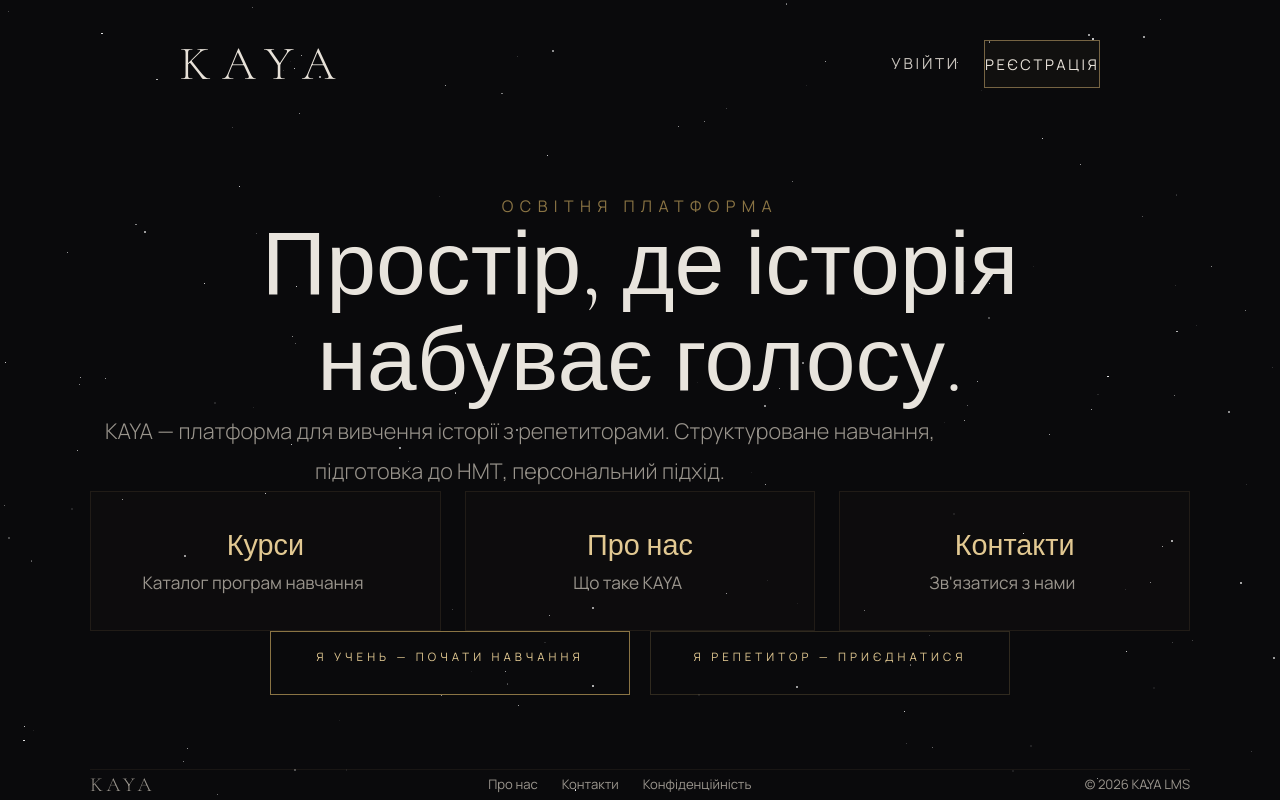
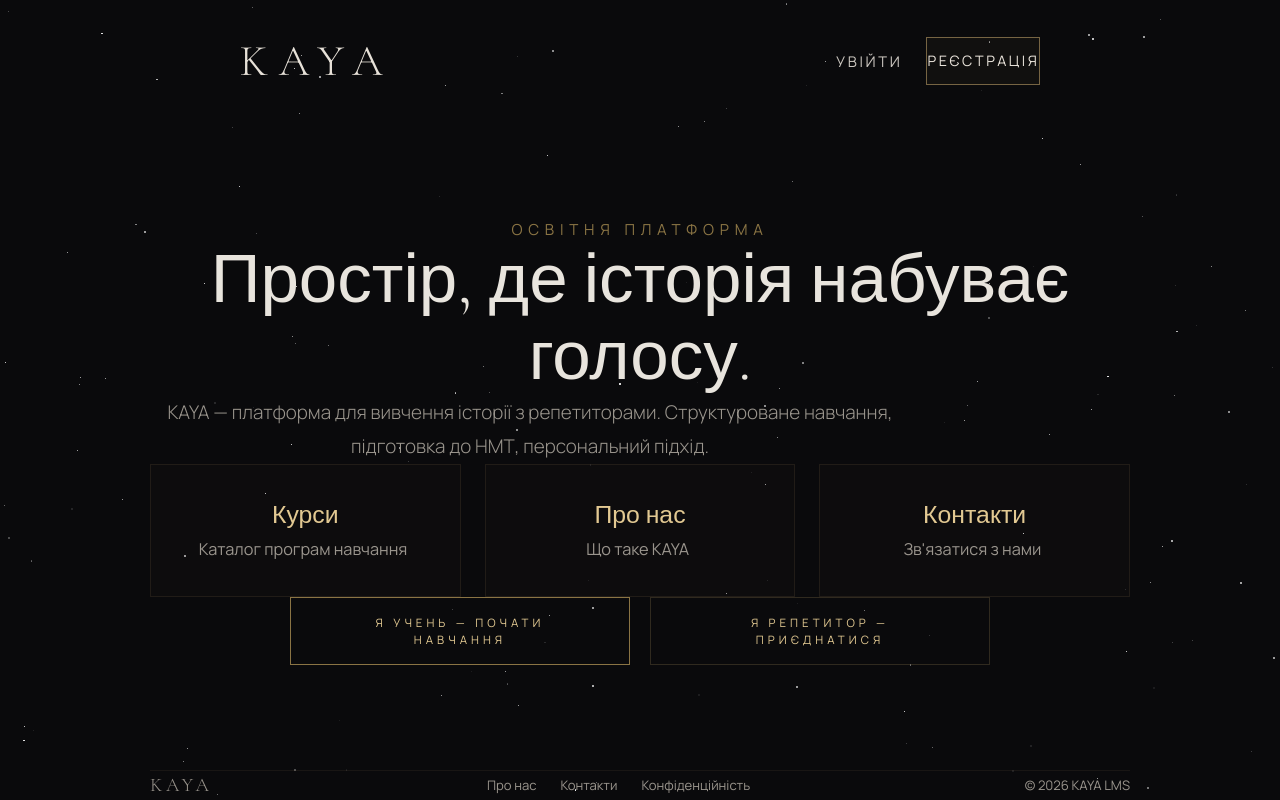
Before and after one commit to historicalalice-pixel/kaya-lms, a Next.js app in the folder web/: page /home in a window 1280 px wide. Built offline with nearby package versions, Linux system fonts and the light colour scheme; no server answers.

Commit message:
нова головна

```diff
--- a/web/src/app/home/page.tsx
+++ b/web/src/app/home/page.tsx
@@ -88,7 +88,7 @@ export default function HomePage() {
         >
           <Link
             href="/"
-            className="font-serif text-[2.3rem] md:text-[3rem] tracking-[0.24em] text-[rgba(245,239,230,0.94)] hover:text-[var(--text)] transition-colors duration-300"
+            className="font-serif text-[2.15rem] md:text-[2.75rem] tracking-[0.24em] text-[rgba(245,239,230,0.94)] hover:text-[var(--text)] transition-colors duration-300"
           >
             KAYA
           </Link>
@@ -109,13 +109,13 @@ export default function HomePage() {
               <>
                 <Link
                   href="/login"
-                  className="font-sans text-[0.95rem] tracking-[0.18em] uppercase text-[rgba(245,239,230,0.82)] hover:text-[var(--gold-light)] transition-colors duration-300"
+                  className="font-sans text-[0.92rem] tracking-[0.18em] uppercase text-[rgba(245,239,230,0.82)] hover:text-[var(--gold-light)] transition-colors duration-300"
                 >
                   Увійти
                 </Link>
                 <Link
                   href="/register"
-                  className="inline-flex items-center justify-center min-h-[48px] px-6 md:px-7 border border-[rgba(201,169,110,0.55)] bg-[rgba(201,169,110,0.04)] font-sans text-[0.92rem] tracking-[0.18em] uppercase text-[rgba(245,239,230,0.95)] hover:border-[rgba(227,196,136,0.9)] hover:bg-[rgba(201,169,110,0.08)] transition-all duration-300"
+                  className="inline-flex items-center justify-center min-h-[48px] px-6 md:px-7 border border-[rgba(201,169,110,0.55)] bg-[rgba(201,169,110,0.04)] font-sans text-[0.9rem] tracking-[0.18em] uppercase text-[rgba(245,239,230,0.95)] hover:border-[rgba(227,196,136,0.9)] hover:bg-[rgba(201,169,110,0.08)] transition-all duration-300"
                 >
                   Реєстрація
                 </Link>
@@ -126,18 +126,18 @@ export default function HomePage() {
       </header>
 
       {/* MAIN CONTENT */}
-      <main className="relative z-10 flex-1 flex flex-col items-center justify-center px-6 py-14 md:py-16">
-        <div className="max-w-[1180px] w-full text-center">
+      <main className="relative z-10 flex-1 flex flex-col items-center justify-center px-6 py-12 md:py-14">
+        <div className="max-w-[980px] w-full mx-auto text-center">
           {/* HERO TEXT */}
-          <p className="font-sans text-[0.92rem] md:text-[1rem] tracking-[0.4em] uppercase text-[var(--gold-dim)] mb-7">
+          <p className="font-sans text-[0.9rem] md:text-[0.95rem] tracking-[0.38em] uppercase text-[var(--gold-dim)] mb-7">
             Освітня платформа
           </p>
 
-          <h1 className="font-serif text-[clamp(3rem,7vw,6.2rem)] font-light leading-[1.08] text-[var(--text)] mb-8 max-w-[1100px] mx-auto">
+          <h1 className="font-serif text-[clamp(2.6rem,5.4vw,4.9rem)] font-light leading-[1.12] text-[var(--text)] mb-8 max-w-[1000px] mx-auto">
             Простір, де історія набуває голосу.
           </h1>
 
-          <p className="font-sans text-[1.15rem] md:text-[1.35rem] font-light leading-[1.85] text-[var(--text-dim)] mb-14 max-w-[860px] mx-auto">
+          <p className="font-sans text-[1.05rem] md:text-[1.18rem] font-light leading-[1.8] text-[var(--text-dim)] mb-14 max-w-[760px] mx-auto">
             KAYA — платформа для вивчення історії з репетиторами.
             Структуроване навчання, підготовка до НМТ, персональний підхід.
           </p>
@@ -146,36 +146,36 @@ export default function HomePage() {
           <div className="grid grid-cols-1 md:grid-cols-3 gap-6 mb-14">
             <Link
               href="/courses"
-              className="kaya-card group p-10 md:p-12 text-center hover:border-[var(--gold-light)] transition-all duration-300"
+              className="kaya-card group p-8 md:p-10 text-center hover:border-[var(--gold-light)] transition-all duration-300"
             >
-              <h3 className="font-serif text-[1.55rem] md:text-[1.8rem] text-[var(--gold-light)] mb-4">
+              <h3 className="font-serif text-[1.35rem] md:text-[1.55rem] text-[var(--gold-light)] mb-4">
                 Курси
               </h3>
-              <p className="font-sans text-[1rem] md:text-[1.08rem] leading-[1.8] text-[var(--text-dim)] max-w-[260px] mx-auto">
+              <p className="font-sans text-[0.98rem] md:text-[1.02rem] leading-[1.8] text-[var(--text-dim)] max-w-[240px] mx-auto">
                 Каталог програм навчання
               </p>
             </Link>
 
             <Link
               href="/about"
-              className="kaya-card group p-10 md:p-12 text-center hover:border-[var(--gold-light)] transition-all duration-300"
+              className="kaya-card group p-8 md:p-10 text-center hover:border-[var(--gold-light)] transition-all duration-300"
             >
-              <h3 className="font-serif text-[1.55rem] md:text-[1.8rem] text-[var(--gold-light)] mb-4">
+              <h3 className="font-serif text-[1.35rem] md:text-[1.55rem] text-[var(--gold-light)] mb-4">
                 Про нас
               </h3>
-              <p className="font-sans text-[1rem] md:text-[1.08rem] leading-[1.8] text-[var(--text-dim)] max-w-[260px] mx-auto">
+              <p className="font-sans text-[0.98rem] md:text-[1.02rem] leading-[1.8] text-[var(--text-dim)] max-w-[240px] mx-auto">
                 Що таке KAYA
               </p>
             </Link>
 
             <Link
               href="/contacts"
-              className="kaya-card group p-10 md:p-12 text-center hover:border-[var(--gold-light)] transition-all duration-300"
+              className="kaya-card group p-8 md:p-10 text-center hover:border-[var(--gold-light)] transition-all duration-300"
             >
-              <h3 className="font-serif text-[1.55rem] md:text-[1.8rem] text-[var(--gold-light)] mb-4">
+              <h3 className="font-serif text-[1.35rem] md:text-[1.55rem] text-[var(--gold-light)] mb-4">
                 Контакти
               </h3>
-              <p className="font-sans text-[1rem] md:text-[1.08rem] leading-[1.8] text-[var(--text-dim)] max-w-[260px] mx-auto">
+              <p className="font-sans text-[0.98rem] md:text-[1.02rem] leading-[1.8] text-[var(--text-dim)] max-w-[240px] mx-auto">
                 Зв'язатися з нами
               </p>
             </Link>
@@ -185,13 +185,13 @@ export default function HomePage() {
           <div className="flex flex-col lg:flex-row gap-5 items-center justify-center">
             <Link
               href="/register?role=student"
-              className="hero-cta w-full lg:w-[360px] text-center text-[1rem] md:text-[1.04rem] min-h-[64px] flex items-center justify-center"
+              className="hero-cta w-full lg:w-[340px] text-center text-[0.98rem] md:text-[1rem] min-h-[60px] flex items-center justify-center"
             >
               Я учень — Почати навчання
             </Link>
             <Link
               href="/register?role=tutor"
-              className="hero-cta-secondary w-full lg:w-[360px] text-center text-[1rem] md:text-[1.04rem] min-h-[64px] flex items-center justify-center"
+              className="hero-cta-secondary w-full lg:w-[340px] text-center text-[0.98rem] md:text-[1rem] min-h-[60px] flex items-center justify-center"
             >
               Я репетитор — Приєднатися
             </Link>
@@ -202,7 +202,7 @@ export default function HomePage() {
       {/* FOOTER */}
       <footer className="relative z-10 py-6 px-6 border-t border-[rgba(201,169,110,0.08)]">
         <div className="max-w-[1400px] mx-auto flex flex-col sm:flex-row items-center justify-between gap-4">
-          <span className="font-serif text-[1.25rem] tracking-[0.18em] text-[var(--text-dim)]">
+          <span className="font-serif text-[1.2rem] tracking-[0.18em] text-[var(--text-dim)]">
             KAYA
           </span>
           <div className="flex items-center gap-6">
```
